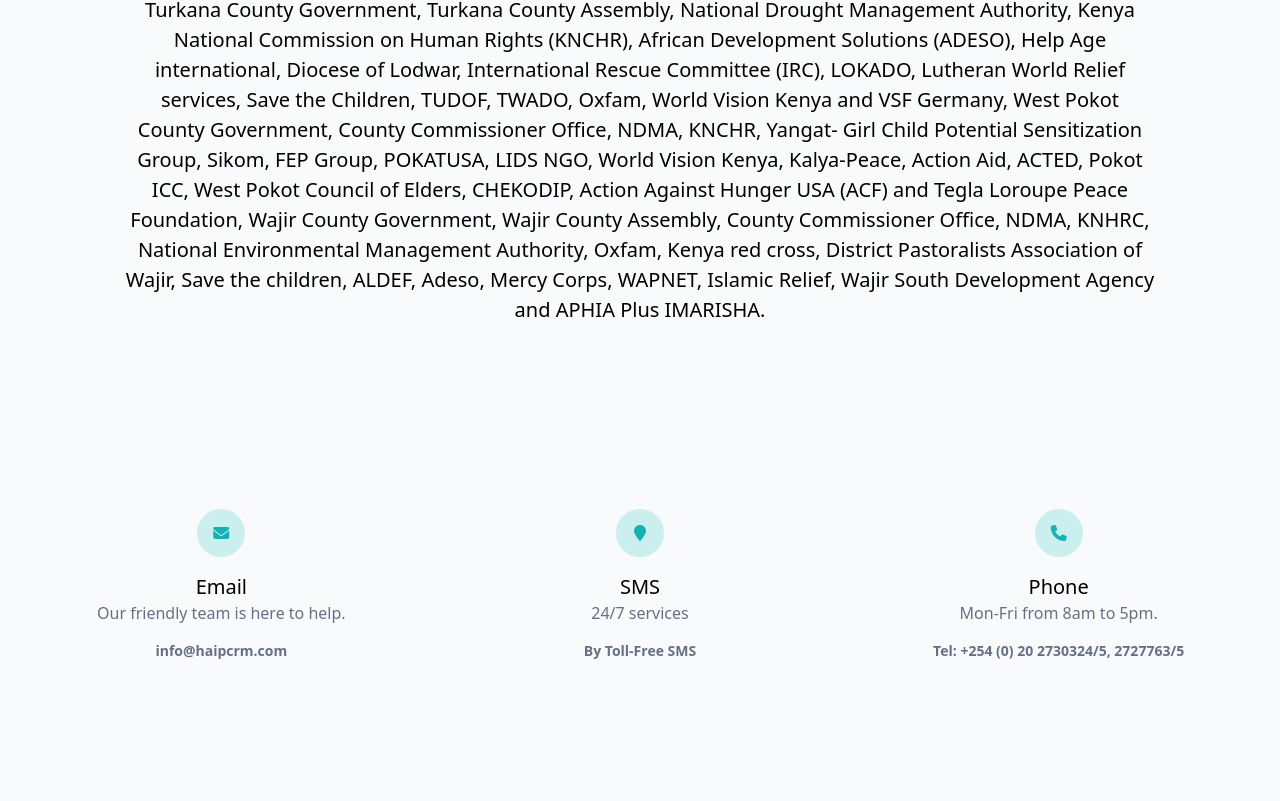
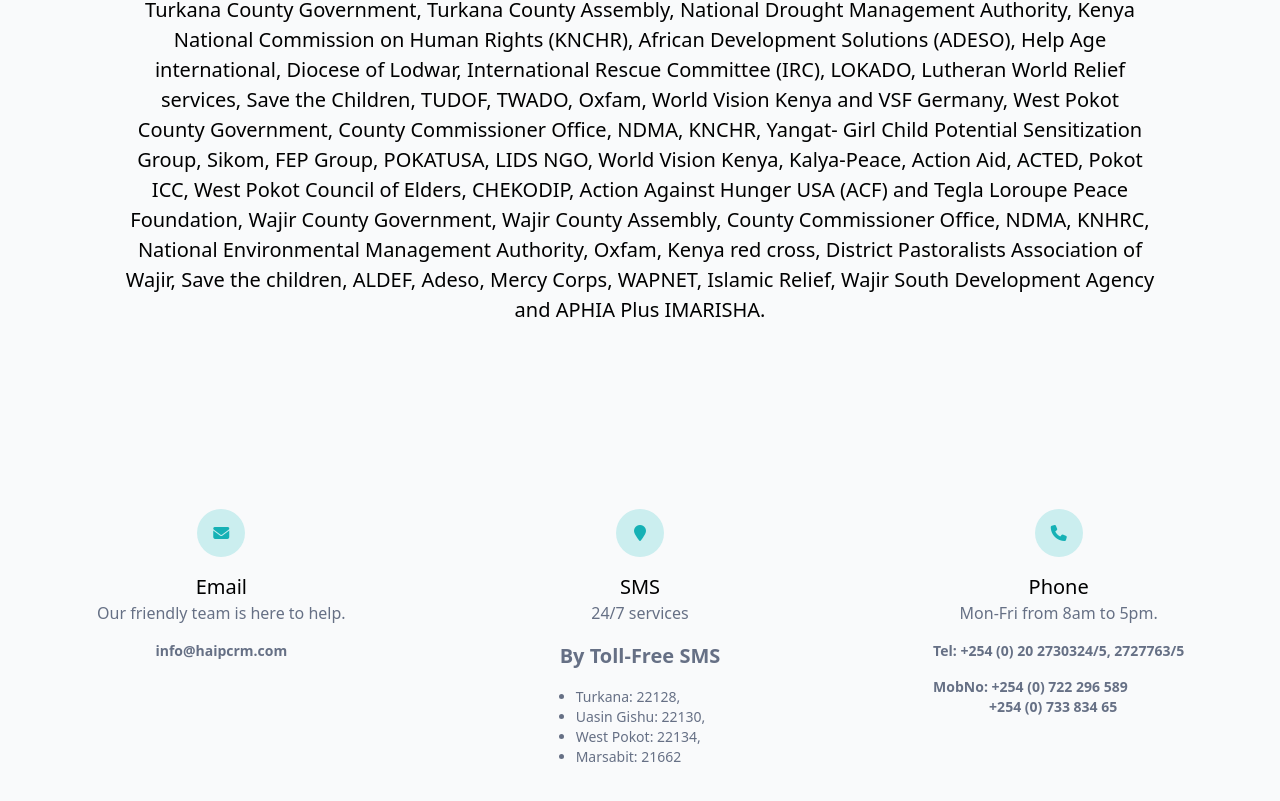
Before and after one commit to nejidevelops/haipcrm, a React (Create React App) app: page / in a window 1280 px wide. Shown: the part 648-1449 px from the top of the page. Built offline with nearby package versions, Linux system fonts and the light colour scheme.

Commit message:
:art::tada::sparkles: Adding the contact info section

```diff
--- a/src/components/ContactInfo.js
+++ b/src/components/ContactInfo.js
@@ -21,7 +21,14 @@
                 </div>
                 <h5 class="mt-4 text-xl font-medium text-black">SMS</h5>
                 <p className='font-normal mb-4 text-[#667085]'>24/7 services</p>
-                <span class="text-sm text-[#667085] font-bold">By Toll-Free SMS</span>
+                <span class="text-[20px] text-[#667085] font-bold">By Toll-Free SMS
+                    <ul className='font-normal text-sm list-disc mt-4 ml-4'>
+                        <li>Turkana: 22128,</li>
+                        <li>Uasin Gishu: 22130,</li>
+                        <li>West Pokot: 22134,</li>
+                        <li>Marsabit: 21662</li>
+                    </ul>
+                </span>
             </div>
         </div>
         <div class="rounded-lg">
@@ -31,7 +38,14 @@
                 </div>
                 <h5 class="mt-4 text-xl font-medium text-black">Phone</h5>
                 <p className='font-normal mb-4 text-[#667085]'>Mon-Fri from 8am to 5pm.</p>
-                <span class="text-sm text-[#667085] font-bold">Tel: +254 (0) 20 2730324/5, 2727763/5</span>
+                <div class="text-sm text-[#667085] font-bold flex flex-col">
+                    <span className='mb-4'>Tel: +254 (0) 20 2730324/5, 2727763/5</span>
+                    <span>MobNo: +254 (0) 722 296 589 <br />
+                    <span className='ml-14'>
+                        +254 (0) 733 834 65
+                    </span>
+                    </span>
+                </div>
             </div>
         </div>
     </div>
```
